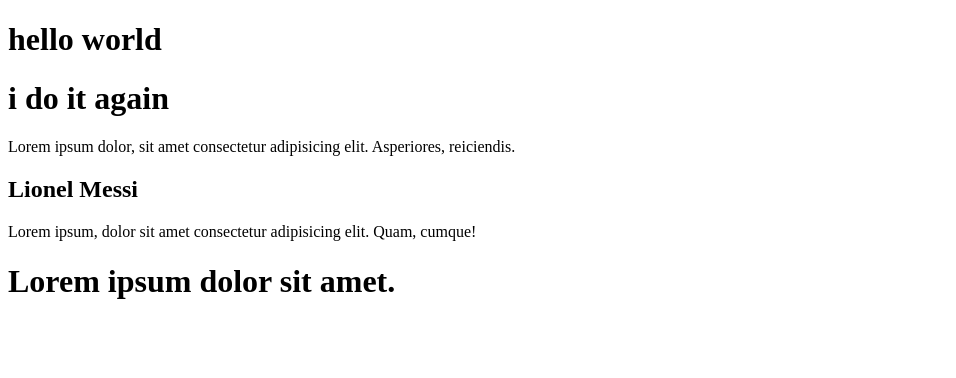
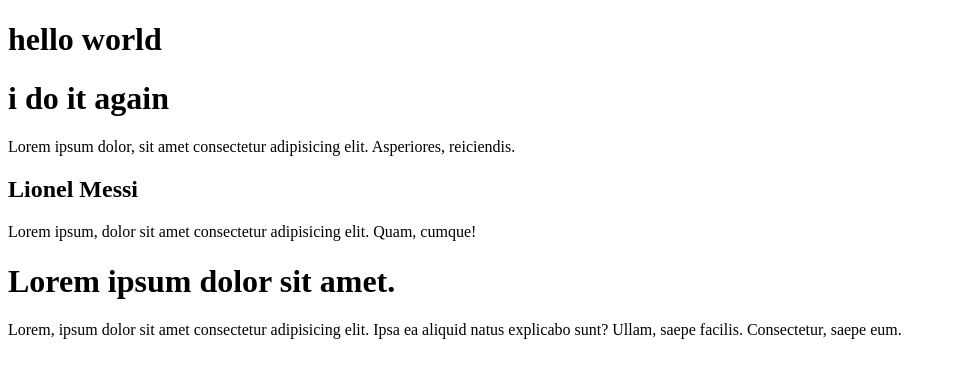
Before and after one commit to oufkirhamza/hello, a plain HTML site: page index.html in a window 1280 px wide. Shown: the whole page, without its empty margins (0-956 px from the left). Drawn offline with Linux system fonts and the light colour scheme.

Commit message:
no space

```diff
--- a/index.html
+++ b/index.html
@@ -13,6 +13,7 @@
     <h2>Lionel Messi</h2>
     <p>Lorem ipsum, dolor sit amet consectetur adipisicing elit. Quam, cumque!</p>
     <h1>Lorem ipsum dolor sit amet.</h1>
+    <p>Lorem, ipsum dolor sit amet consectetur adipisicing elit. Ipsa ea aliquid natus explicabo sunt? Ullam, saepe facilis. Consectetur, saepe eum.</p>
 
 </body>
 </html>
```
